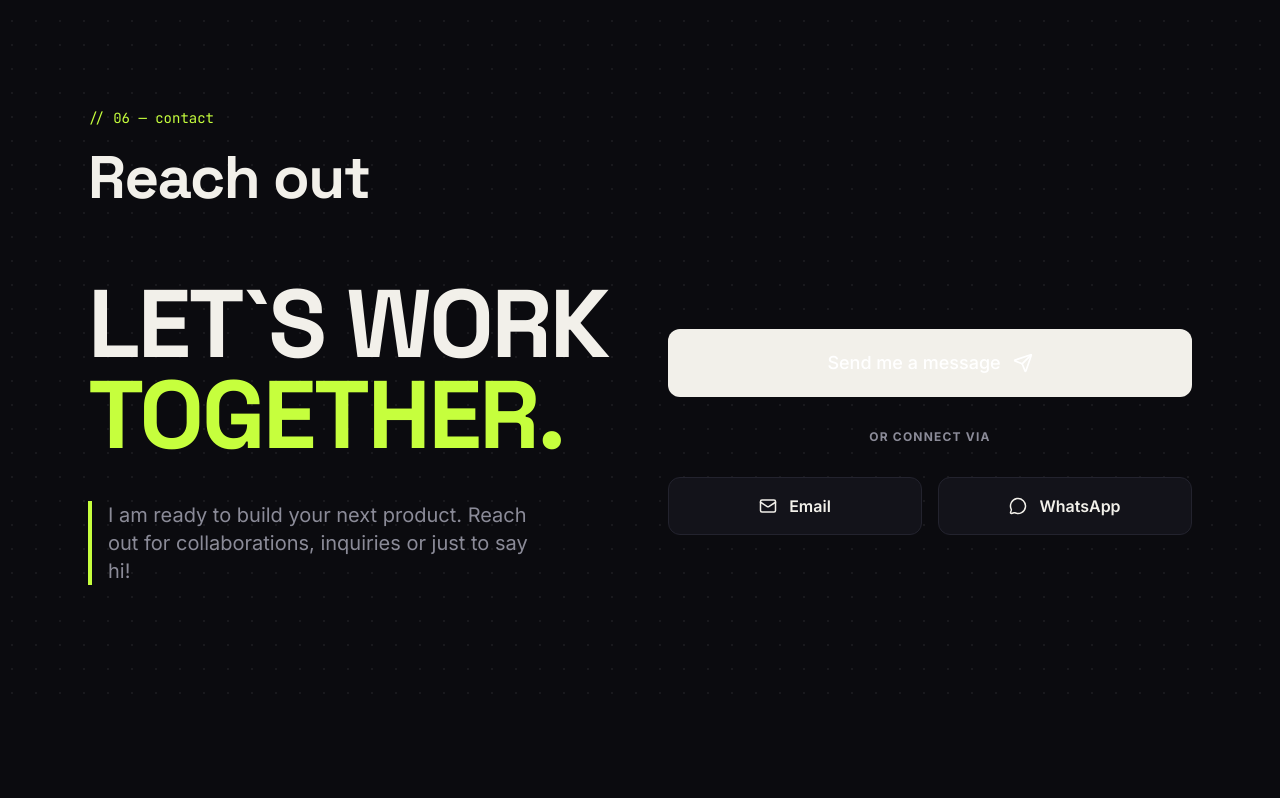
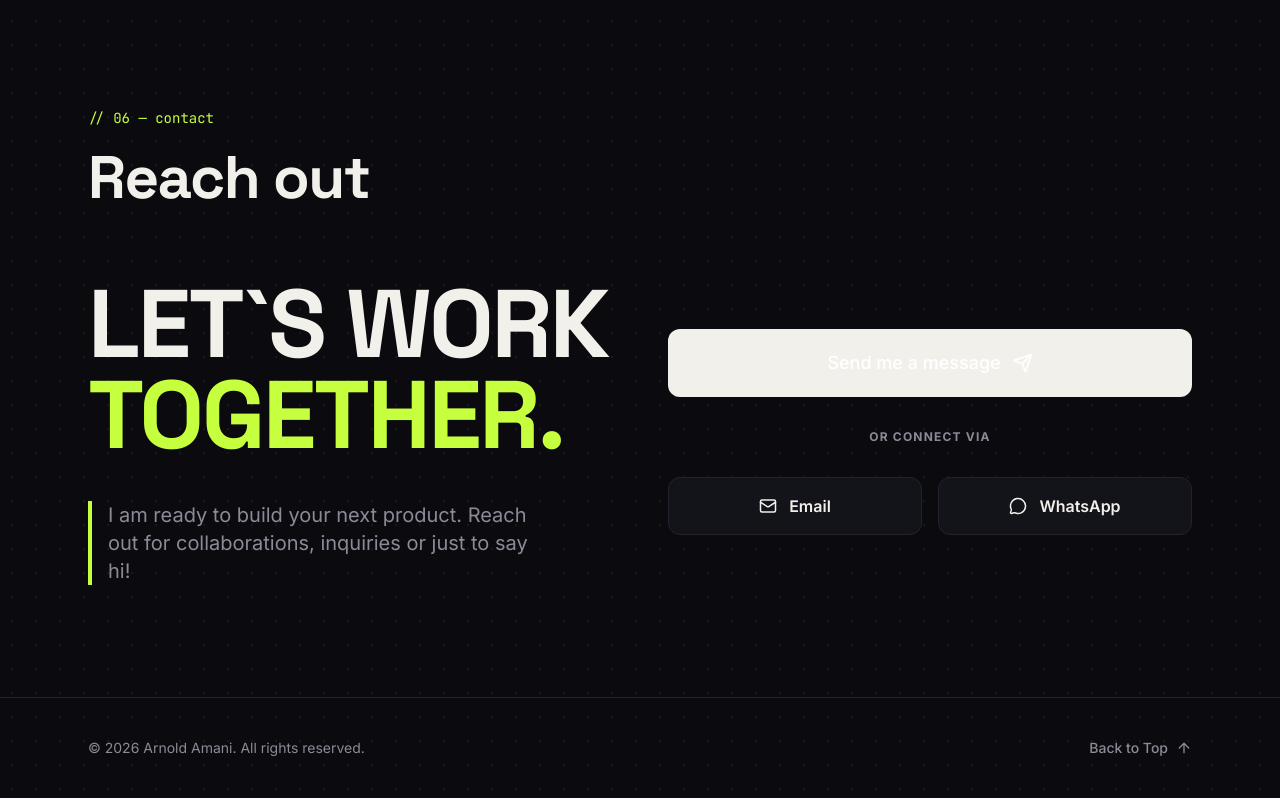
Before and after one commit to anold-a/amani-portfolio, a Next.js app: page / in a window 1280 px wide. Shown: the part 4815-5613 px from the top of the page. Before the commit the page ends 5512 px from the top, so only its background shows below. Built offline with nearby package versions, Linux system fonts and the light colour scheme.

Commit message:
impemented portfolio footer

```diff
--- a/app/page.tsx
+++ b/app/page.tsx
@@ -7,6 +7,7 @@ import Experience from "@/components/homepage/Experience";
 import Refs from "@/components/homepage/Refs";
 import Projects from "@/components/homepage/Projects";
 import Contact from "@/components/homepage/Contact";
+import Footer from "@/components/homepage/Footer";
 
 
 export default function Home() {
@@ -20,6 +21,7 @@ export default function Home() {
     <Refs />
     <Projects />
     <Contact />
+    <Footer />
     </>
 
   );
--- /dev/null
+++ b/components/homepage/Footer.tsx
@@ -0,0 +1,15 @@
+import { ArrowUp } from "lucide-react";
+import { profile } from "@/lib/data";
+
+export default function Footer() {
+  return (
+    <footer className="border-t border-line">
+      <div className="mx-auto flex max-w-6xl items-center justify-between px-6 py-10 text-sm text-muted">
+        <p>© {new Date().getFullYear()} {profile.name}. All rights reserved.</p>
+        <a href="#home" className="flex items-center gap-2 font-medium hover:text-ink">
+          Back to Top <ArrowUp size={16} />
+        </a>
+      </div>
+    </footer>
+  );
+}
```
